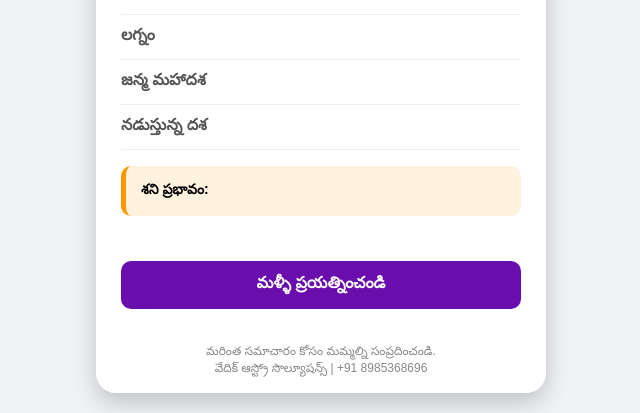
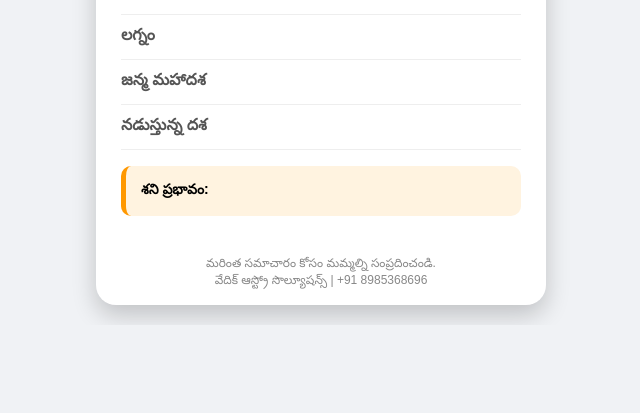
Before and after one commit to mdnbabu/mdnbabu-telugu-astrology-, a Flask app: template templates/results.html in a window 1280 px wide. Shown: the part 552-965 px from the top of the page, without its empty margins (319-959 px from the left). After the commit the page ends 875 px from the top, so only its background shows below. Run offline with Flask 3, Linux system fonts and the light colour scheme; the template is opened without the code that fills it, so the values that code supplies are empty.

Commit message:
Update results.html

```diff
--- a/templates/results.html
+++ b/templates/results.html
@@ -76,7 +76,7 @@
             {{ shani_status }}
         </div>
     </div>
-    <a href="/" class="back-btn">మళ్ళీ ప్రయత్నించండి</a>
+
     <div class="footer">
         మరింత సమాచారం కోసం మమ్మల్ని సంప్రదించండి.<br>
         వేదిక్ ఆస్ట్రో సొల్యూషన్స్ | +91 8985368696
```
